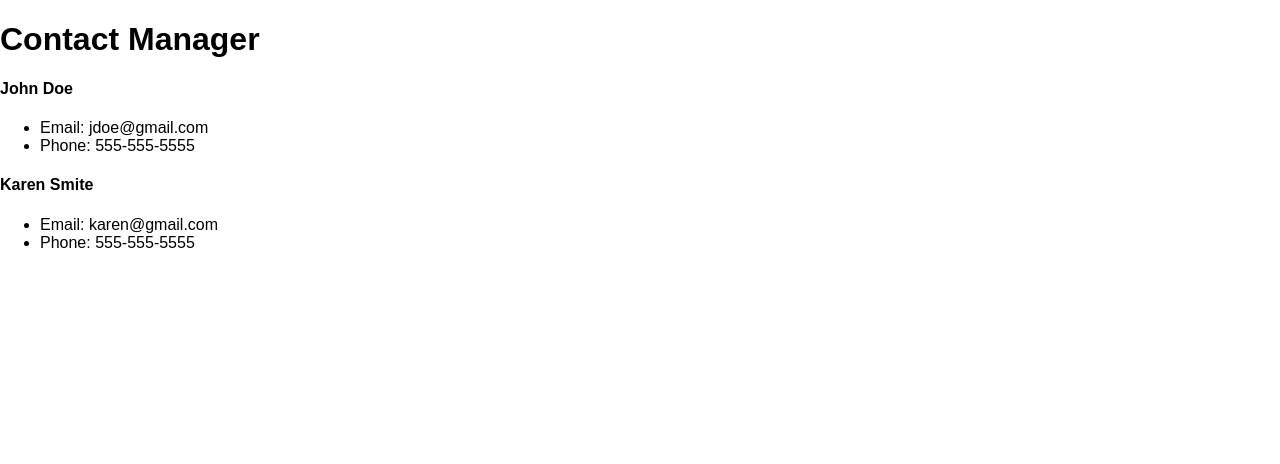
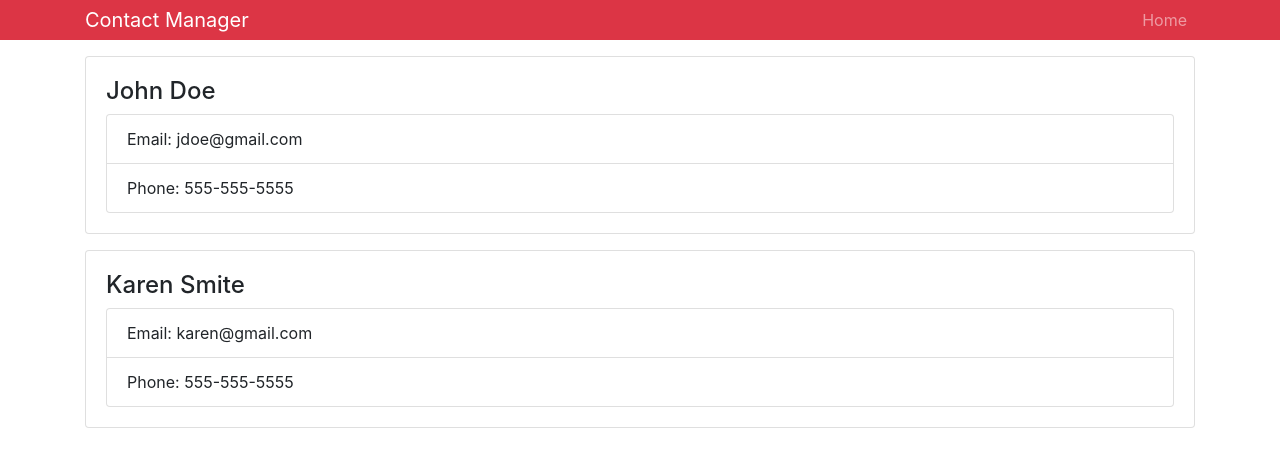
Before and after one commit to shiyu3169/Contact-Manager, a React (Create React App) app: page / in a window 1280 px wide. Shown: the top 464 px of the page. Built offline with nearby package versions, Linux system fonts and the light colour scheme.

Commit message:
bootstrap and style

```diff
--- a/package.json
+++ b/package.json
@@ -3,6 +3,7 @@
   "version": "0.1.0",
   "private": true,
   "dependencies": {
+    "bootstrap": "^4.1.3",
     "react": "^16.5.0",
     "react-dom": "^16.5.0",
     "react-scripts": "1.1.5"
--- a/src/App.js
+++ b/src/App.js
@@ -1,19 +1,25 @@
 import React, { Component } from "react";
-import "./App.css";
 import Contact from "./components/Contact";
 import Header from "./components/Header";
-
+import "bootstrap/dist/css/bootstrap.min.css";
+import "./App.css";
 class App extends Component {
   render() {
     return (
-      <div className="App">
+      <div>
         <Header branding="Contact Manager" />
-        <Contact name="John Doe" email="jdoe@gmail.com" phone="555-555-5555" />
-        <Contact
-          name="Karen Smite"
-          email="karen@gmail.com"
-          phone="555-555-5555"
-        />
+        <div className="container">
+          <Contact
+            name="John Doe"
+            email="jdoe@gmail.com"
+            phone="555-555-5555"
+          />
+          <Contact
+            name="Karen Smite"
+            email="karen@gmail.com"
+            phone="555-555-5555"
+          />
+        </div>
       </div>
     );
   }
--- a/src/components/Contact.js
+++ b/src/components/Contact.js
@@ -12,11 +12,11 @@
     const { name, email, phone } = this.props;
 
     return (
-      <div>
+      <div className="card card-body mb-3">
         <h4>{name}</h4>
-        <ul>
-          <li>Email: {email}</li>
-          <li>Phone: {phone}</li>
+        <ul className="list-group">
+          <li className="list-group-item">Email: {email}</li>
+          <li className="list-group-item">Phone: {phone}</li>
         </ul>
       </div>
     );
--- a/src/components/Header.js
+++ b/src/components/Header.js
@@ -3,11 +3,23 @@
 
 const Header = props => {
   const { branding } = props;
-
   return (
-    <div>
-      <h1>{branding}</h1>
-    </div>
+    <nav className="navbar navbar-expand-sm navbar-dark bg-danger mb-3 py-0">
+      <div className="container">
+        <a href="/" className="navbar-brand">
+          {branding}
+        </a>
+        <div>
+          <ul className="navbar-nav mr-auto">
+            <li className="nav-item">
+              <a href="/" className="nav-link">
+                Home
+              </a>
+            </li>
+          </ul>
+        </div>
+      </div>
+    </nav>
   );
 };
 
```
Also changed, not shown: 1 other file (tests, documents, lock files or other folders).
